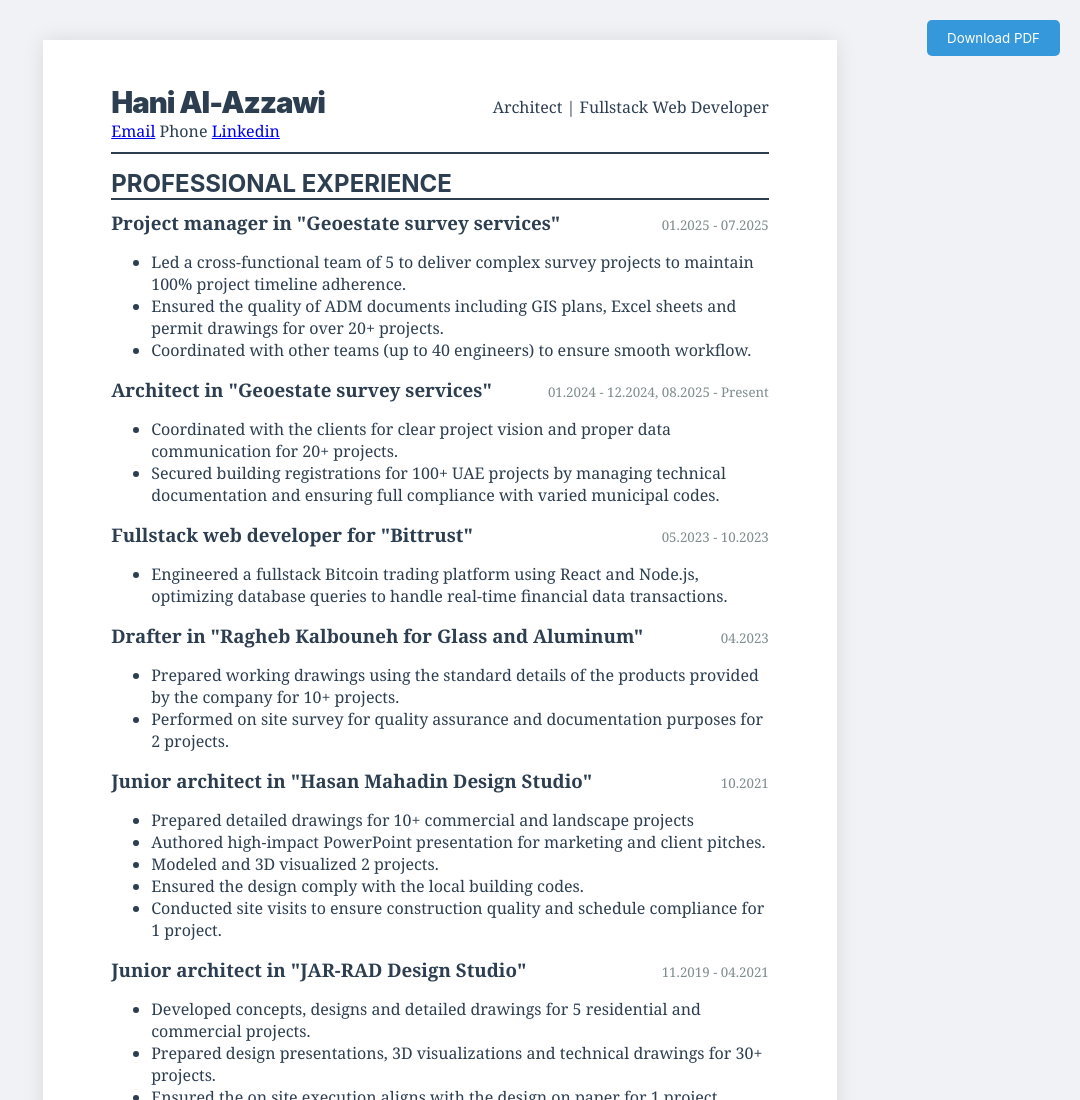
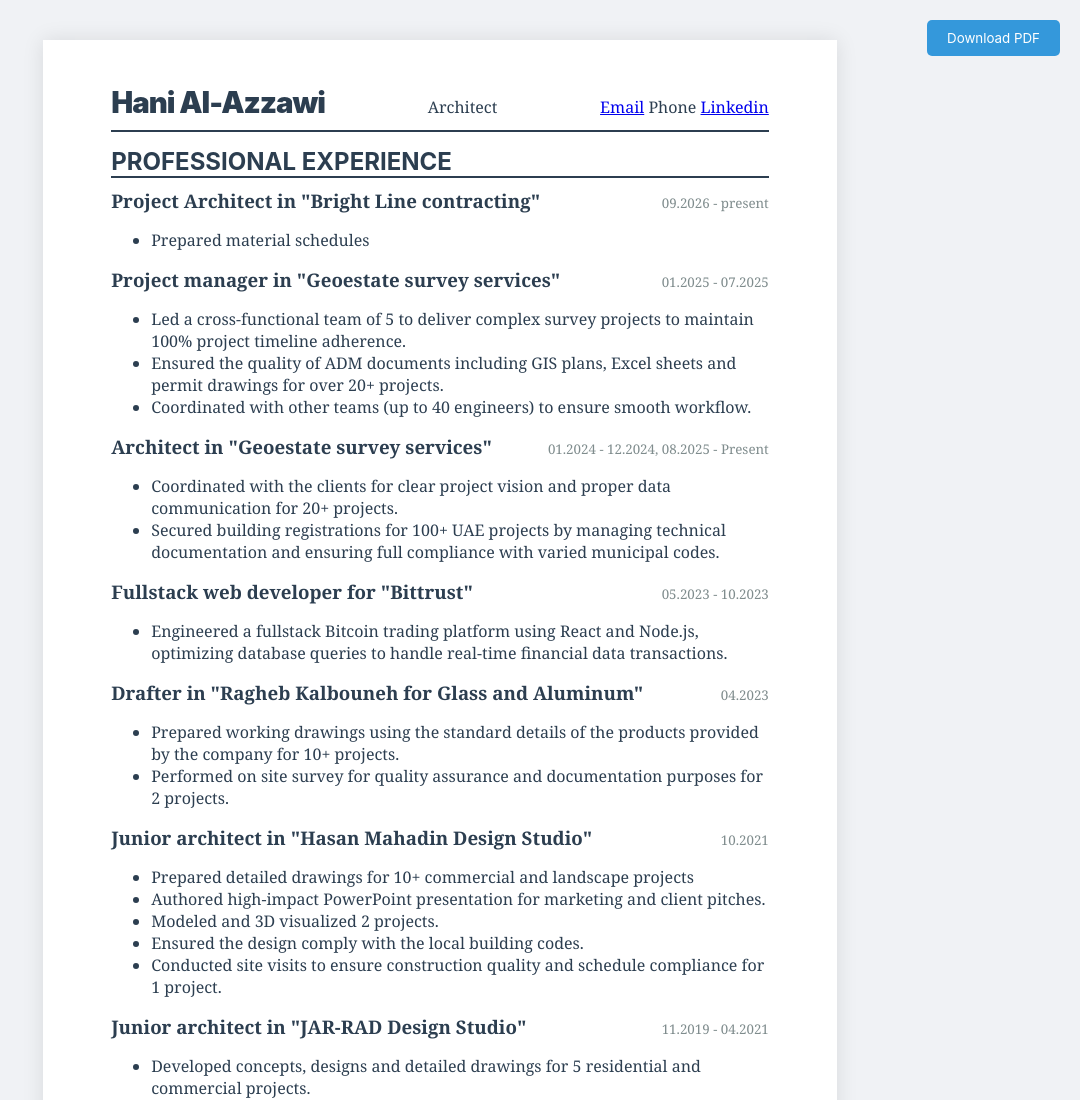
Before and after one commit to gs-Hani/CV, a plain HTML site: page index.html in a window 1280 px wide. Shown: the top 1100 px of the page, without its empty margins (200-1280 px from the left). Drawn offline with Linux system fonts and the light colour scheme.

Commit message:
Resume -v 1.1.0.0

```diff
--- a/index.html
+++ b/index.html
@@ -18,7 +18,7 @@
     <main id="resume-content">
     <header class="cv-header">
         <h1>Hani Al-Azzawi</h1>
-        <span class="subtitle">Architect | Fullstack Web Developer</span>
+	<span class="subtitle">Architect <!-- | Fullstack Web Developer --></span>
     	<div id="dynamic-contact" class="contact-info">
 		<!--    		<p class="no-print-msg" aria-hidden="true">Contact information hidden for privacy.</p> -->
     		<a href="#" id="contact-email" class="ats-field">Email</a>
@@ -30,6 +30,16 @@
     </header>
         <section class="cv-section" aria-labelledby="exp-heading">
             <h2 id="exp-heading">Professional Experience</h2>
+
+            <div data-i="56" class="experience-item">
+                <div class="experience-header">
+                    <h3>Project Architect in "Bright Line contracting"</h3>
+                    <span class="date">09.2026 - present</span>
+                </div>
+                <ul>
+                    <li data-i="55">Prepared material schedules</li>
+                </ul>
+            </div>
 
             <div data-i="54" class="experience-item">
                 <div class="experience-header">
```
Also changed, not shown: 2 other files.
